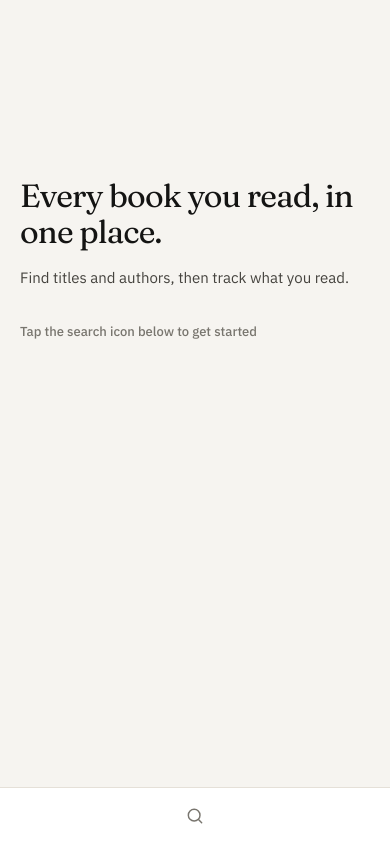
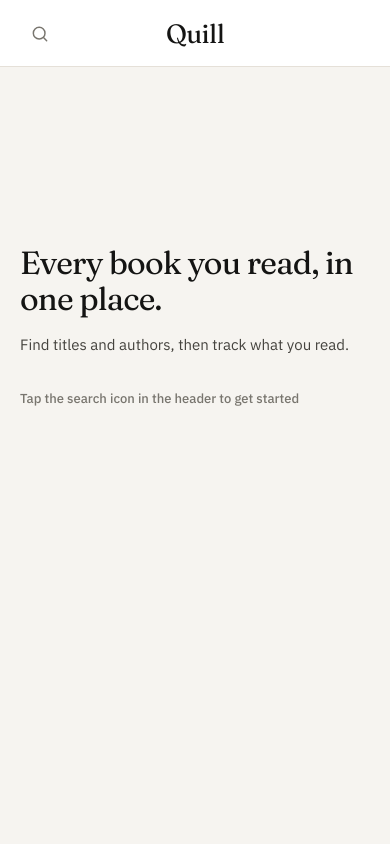
Before and after one commit to terridb/quill-frontend, a Next.js app: page / in a window 390 px wide. Built offline with nearby package versions, Linux system fonts and the light colour scheme.

Commit message:
refactor: simplify NavSearch component by utilizing custom hook and enhance PrimaryNav with mobile navigation

```diff
--- a/next.config.ts
+++ b/next.config.ts
@@ -1,6 +1,9 @@
 import type { NextConfig } from "next";
 
 const nextConfig: NextConfig = {
+  async redirects() {
+    return [{ source: "/search", destination: "/", permanent: true }];
+  },
   images: {
     remotePatterns: [
       {
--- a/src/app/page.tsx
+++ b/src/app/page.tsx
@@ -8,7 +8,7 @@
         Find titles and authors, then track what you read.
       </p>
       <p className="text-label mt-8 md:hidden">
-        Tap the search icon below to get started
+        Tap the search icon in the header to get started
       </p>
       <p className="text-label mt-8 hidden md:block">
         Use the search bar above to get started
--- a/src/components/layout/AppShell.tsx
+++ b/src/components/layout/AppShell.tsx
@@ -1,4 +1,3 @@
-import { BottomTabBar } from "@/src/components/layout/BottomTabBar";
 import { PrimaryNav } from "@/src/components/layout/PrimaryNav";
 
 export interface AppShellProps {
@@ -9,10 +8,9 @@
   return (
     <div className="flex min-h-dvh flex-col bg-[var(--color-bg)]">
       <PrimaryNav />
-      <main className="mx-auto w-full max-w-2xl flex-1 px-5 py-7 pb-24 md:max-w-3xl md:px-8 md:py-10 md:pb-10 lg:max-w-4xl">
+      <main className="mx-auto w-full max-w-2xl flex-1 px-5 py-7 md:max-w-3xl md:px-8 md:py-10 lg:max-w-4xl">
         {children}
       </main>
-      <BottomTabBar />
     </div>
   );
 }
--- /dev/null
+++ b/src/components/layout/MobileNav.tsx
@@ -0,0 +1,107 @@
+"use client";
+
+import Link from "next/link";
+import { usePathname } from "next/navigation";
+import { useEffect, useRef, useState } from "react";
+import { BookSearchPanel } from "@/src/components/layout/BookSearchPanel";
+import { SearchIcon } from "@/src/components/ui/icons";
+import { SearchInput } from "@/src/components/ui/SearchInput";
+import { useNavSearch } from "@/src/hooks/use-nav-search";
+
+export function MobileNav() {
+  const pathname = usePathname();
+  const inputRef = useRef<HTMLInputElement>(null);
+  const [isSearchExpanded, setIsSearchExpanded] = useState(false);
+  const {
+    query,
+    isPanelOpen,
+    containerRef,
+    handleChange,
+    closePanel,
+    openPanelIfEligible,
+    inputId,
+    panelId,
+  } = useNavSearch();
+
+  useEffect(() => {
+    setIsSearchExpanded(false);
+  }, [pathname]);
+
+  const collapseSearch = () => {
+    setIsSearchExpanded(false);
+    closePanel();
+  };
+
+  const handleSearchToggle = () => {
+    if (isSearchExpanded) {
+      collapseSearch();
+      return;
+    }
+
+    setIsSearchExpanded(true);
+    openPanelIfEligible();
+    requestAnimationFrame(() => {
+      inputRef.current?.focus();
+    });
+  };
+
+  return (
+    <div
+      ref={containerRef}
+      className="relative px-5 pt-[calc(0.875rem+env(safe-area-inset-top,0px))] pb-3"
+    >
+      <div className="grid grid-cols-3 items-center">
+        <div className="flex justify-start">
+          <button
+            type="button"
+            onClick={handleSearchToggle}
+            aria-label="Search"
+            aria-expanded={isSearchExpanded}
+            aria-controls={isSearchExpanded ? inputId : undefined}
+            className={`focus-ring flex h-10 w-10 items-center justify-center rounded-full transition-colors ${
+              isSearchExpanded
+                ? "bg-[var(--color-accent-soft)] text-[var(--color-accent)]"
+                : "text-[var(--color-muted)] hover:text-[var(--color-ink)]"
+            }`}
+          >
+            <SearchIcon className="h-5 w-5" />
+          </button>
+        </div>
+
+        <div className="flex justify-center">
+          <Link
+            href="/"
+            className="focus-ring text-display text-[1.65rem] leading-none tracking-tight text-[var(--color-ink)]"
+          >
+            Quill
+          </Link>
+        </div>
+
+        <div aria-hidden="true" />
+      </div>
+
+      {isSearchExpanded ? (
+        <div className="absolute inset-x-0 top-full z-50 border-b border-[var(--color-border)] bg-[var(--color-surface)]/95 px-5 pt-2 pb-3 shadow-[var(--shadow-md)] backdrop-blur-lg">
+          <div className="relative" role="search">
+            <SearchInput
+              id={inputId}
+              value={query}
+              onChange={handleChange}
+              className="w-full"
+              combobox
+              inputRef={inputRef}
+              aria-controls={isPanelOpen ? panelId : undefined}
+              aria-expanded={isPanelOpen}
+            />
+            <BookSearchPanel
+              panelId={panelId}
+              isOpen={isPanelOpen}
+              onClose={closePanel}
+              containerRef={containerRef}
+            />
+          </div>
+        </div>
+      ) : null}
+    </div>
+  );
+}
--- a/src/components/layout/NavSearch.tsx
+++ b/src/components/layout/NavSearch.tsx
@@ -1,31 +1,19 @@
 "use client";
 
-import { usePathname } from "next/navigation";
-import { useCallback, useEffect, useId, useRef, useState } from "react";
 import { BookSearchPanel } from "@/src/components/layout/BookSearchPanel";
 import { SearchInput } from "@/src/components/ui/SearchInput";
-import { useSearch } from "@/src/providers/search-provider";
+import { useNavSearch } from "@/src/hooks/use-nav-search";
 
 export function NavSearch() {
-  const inputId = useId();
-  const panelId = useId();
-  const containerRef = useRef<HTMLDivElement>(null);
-  const [isPanelOpen, setIsPanelOpen] = useState(false);
-  const { query, setQuery } = useSearch();
-  const pathname = usePathname();
-
-  useEffect(() => {
-    setIsPanelOpen(false);
-  }, [pathname]);
-
-  const closePanel = useCallback(() => {
-    setIsPanelOpen(false);
-  }, []);
-
-  const handleChange = (value: string) => {
-    setQuery(value);
-    setIsPanelOpen(value.length >= 2);
-  };
+  const {
+    query,
+    isPanelOpen,
+    containerRef,
+    handleChange,
+    closePanel,
+    inputId,
+    panelId,
+  } = useNavSearch();
 
   return (
     <div ref={containerRef} className="relative w-full max-w-md" role="search">
--- a/src/components/layout/PrimaryNav.tsx
+++ b/src/components/layout/PrimaryNav.tsx
@@ -1,10 +1,14 @@
 import Link from "next/link";
+import { MobileNav } from "@/src/components/layout/MobileNav";
 import { NavSearch } from "@/src/components/layout/NavSearch";
 
 export function PrimaryNav() {
   return (
-    <header className="sticky top-0 z-30 hidden border-b border-[var(--color-border)] bg-[var(--color-surface)]/95 backdrop-blur-lg md:block">
-      <div className="mx-auto flex max-w-5xl items-center gap-8 px-6 py-3.5">
+    <header className="sticky top-0 z-30 border-b border-[var(--color-border)] bg-[var(--color-surface)]/95 backdrop-blur-lg">
+      <div className="md:hidden">
+        <MobileNav />
+      </div>
+      <div className="mx-auto hidden max-w-5xl items-center gap-8 px-6 py-3.5 md:flex">
         <Link
           href="/"
           className="focus-ring text-display shrink-0 text-[1.65rem] leading-none tracking-tight text-[var(--color-ink)]"
--- /dev/null
+++ b/src/hooks/use-nav-search.ts
@@ -0,0 +1,45 @@
+"use client";
+
+import { usePathname } from "next/navigation";
+import { useCallback, useEffect, useId, useRef, useState } from "react";
+import { useSearch } from "@/src/providers/search-provider";
+
+export function useNavSearch() {
+  const inputId = useId();
+  const panelId = useId();
+  const containerRef = useRef<HTMLDivElement>(null);
+  const [isPanelOpen, setIsPanelOpen] = useState(false);
+  const { query, setQuery } = useSearch();
+  const pathname = usePathname();
+
+  useEffect(() => {
+    setIsPanelOpen(false);
+  }, [pathname]);
+
+  const closePanel = useCallback(() => {
+    setIsPanelOpen(false);
+  }, []);
+
+  const openPanelIfEligible = useCallback(() => {
+    setIsPanelOpen(query.length >= 2);
+  }, [query.length]);
+
+  const handleChange = useCallback(
+    (value: string) => {
+      setQuery(value);
+      setIsPanelOpen(value.length >= 2);
+    },
+    [setQuery],
+  );
+
+  return {
+    query,
+    isPanelOpen,
+    containerRef,
+    handleChange,
+    closePanel,
+    openPanelIfEligible,
+    inputId,
+    panelId,
+  };
+}
```
